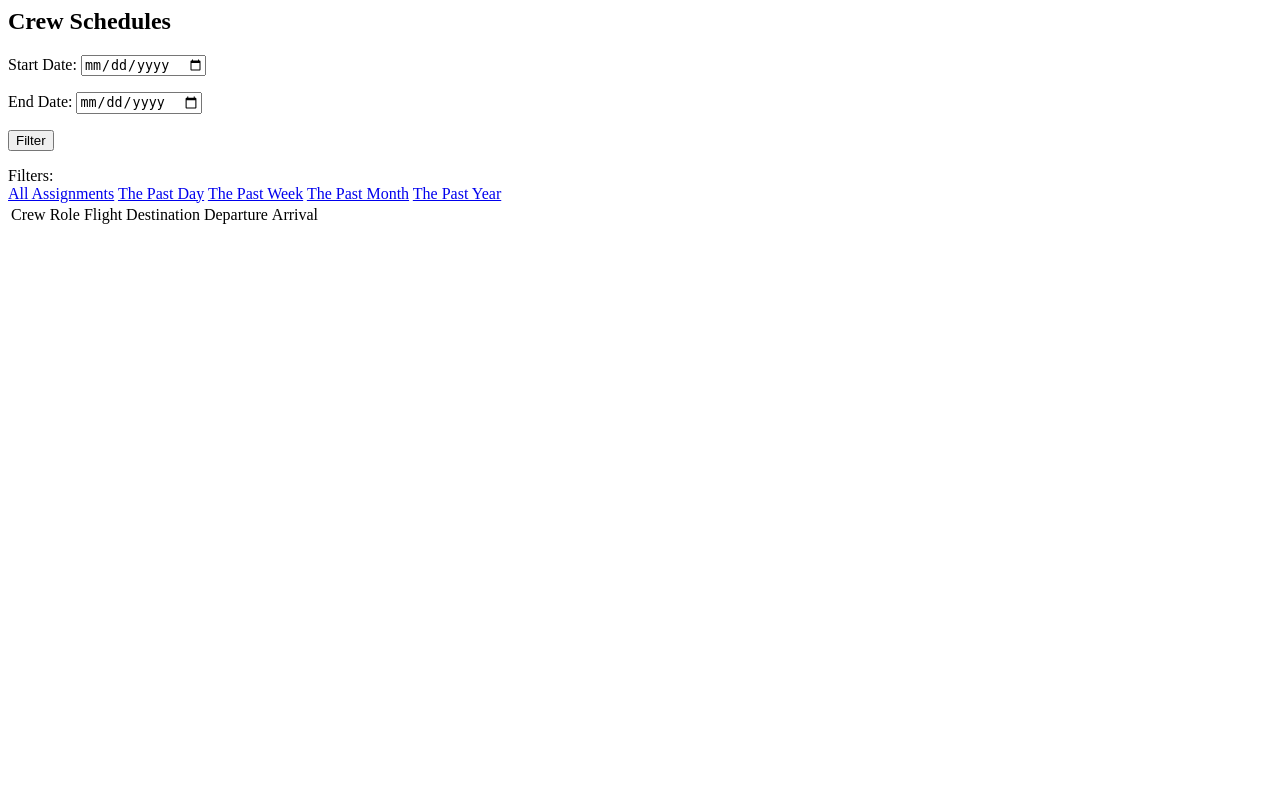
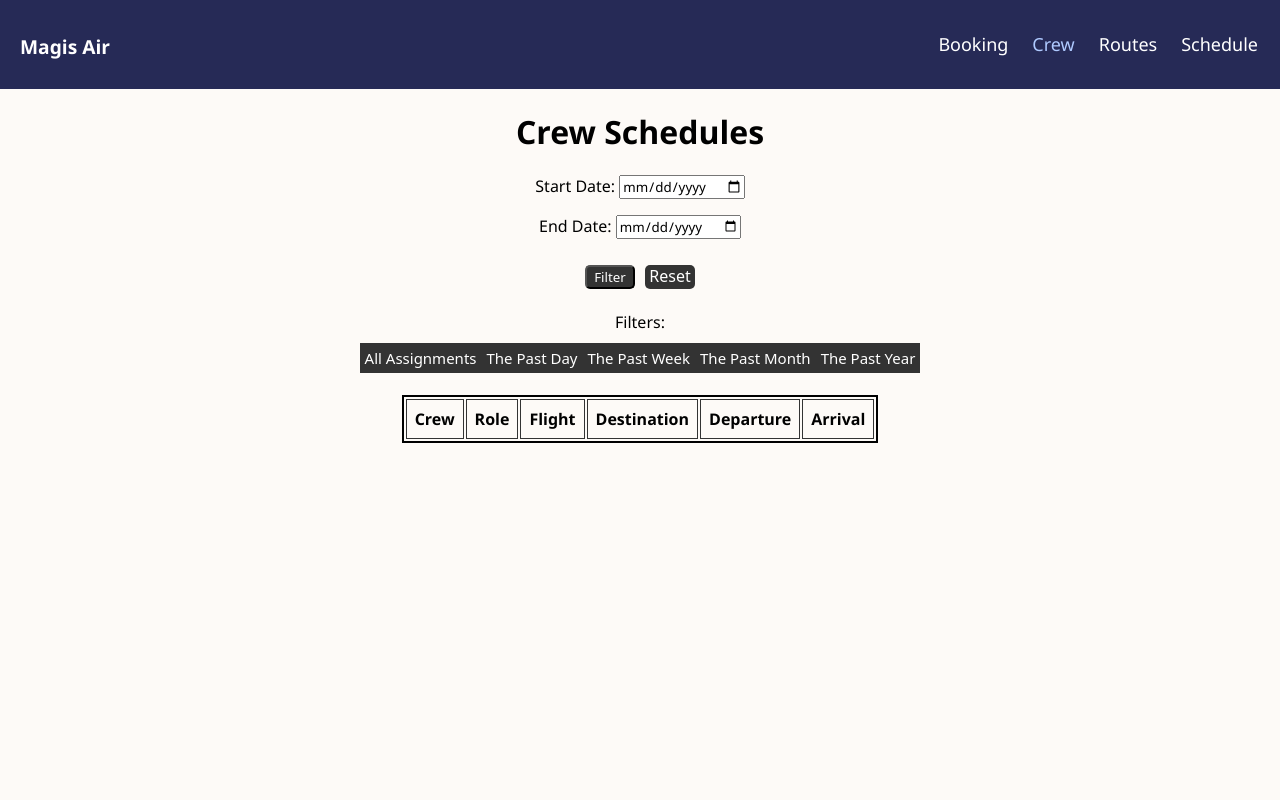
Before and after one commit to Alvallesteros/Magis-Air, a Django app: page /crew/ in a window 1280 px wide. Run offline with Django 3.2, Linux system fonts and the light colour scheme; data that the repository does not hold is empty.

Commit message:
added necessary files for frontend ^-^

```diff
--- a/MagisAir/MagisAir/settings.py
+++ b/MagisAir/MagisAir/settings.py
@@ -123,6 +123,7 @@ USE_TZ = True
 # https://docs.djangoproject.com/en/3.2/howto/static-files/
 
 STATIC_URL = '/static/'
+STATICFILES_DIRS = [os.path.join(BASE_DIR, 'static')]
 
 # Default primary key field type
 # https://docs.djangoproject.com/en/3.2/ref/settings/#default-auto-field
--- a/MagisAir/MagisAir/templates/base.html
+++ b/MagisAir/MagisAir/templates/base.html
@@ -1 +1,20 @@
-{% block content %}{% endblock %}
+<!DOCTYPE html>
+<html lang="en">
+{% load static %}
+    <head>
+        <meta charset="UTF-8">
+        <meta name="viewport" content="width=device-width, initial-scale=1.0">
+        <title>{% block title %}MagisAir{% endblock %}</title>
+        <link rel="stylesheet" href=" {% static '/css/style.css' %}">
+    </head>
+    <body>
+        <div class="container">
+            <div id="navigation">
+                {% block header %}{% endblock %}
+            </div>
+            <div id="content">
+                {% block content %}{% endblock %}
+            </div>
+        </div>
+    </body>
+</html>
--- a/MagisAir/app_crew/templates/app_crew/crew.html
+++ b/MagisAir/app_crew/templates/app_crew/crew.html
@@ -2,21 +2,42 @@
 
 {% block title %}Crew Schedules - MagisAir{% endblock %}
 
+{% block header %}
+  <div class="header">
+    <div class="header-left">
+      Magis Air
+    </div>
+    <div class="header-right">
+      <a href="booking/">Booking</a>
+      <a class="active" href="">Crew</a>
+      <a href="routes/">Routes</a>
+      <a href="../">Schedule</a>
+    </div>
+  </div>
+{% endblock %}
+
 {% block content %}
-  <h2>Crew Schedules</h2>
+  <center>
+    <h1>Crew Schedules</h1>
 
     <form method="get">
       {{ form.as_p }}
+      <div class="button-container">
         <button type="submit">Filter</button>
+        <a href="../">Reset</a>
+      </div>
     </form>
 
-  Filters: <br>
+    <br>Filters: <br>
+    <div class="filter-container">
       <a href="{% url 'crew_assignments' %}">All Assignments</a>
       <a href="{% url 'crew_assignments_filtered' filter_type='Past Day' %}">The Past Day</a>
       <a href="{% url 'crew_assignments_filtered' filter_type='Past Week' %}">The Past Week</a>
       <a href="{% url 'crew_assignments_filtered' filter_type='Past Month' %}">The Past Month</a>
       <a href="{% url 'crew_assignments_filtered' filter_type='Past Year' %}">The Past Year</a>
+    </div>
     <br>
+  </center>
 
   <table>
     <thead>
--- /dev/null
+++ b/MagisAir/static/css/style.css
@@ -0,0 +1,101 @@
+* {
+    font-family: 'Segoe UI', Roboto, Oxygen-Sans, Ubuntu, Cantarell, 'Helvetica Neue', sans-serif;
+}
+body {
+    background-color: #fdfaf7;
+    margin: 0px;
+}
+.header {
+    overflow: hidden;
+    padding: 20px 10px;
+    height: 30%;
+    width: auto;
+    align-items: baseline;
+    background-color: #262A56;
+    color: white;
+}
+.header a {
+   float: left;
+   color: white;
+   text-align: center;
+   padding: 12px;
+   text-decoration: none;
+   font-size: 18px;
+   line-height: 25px;
+   border-radius: 4px;
+   cursor: pointer;
+}
+.header a:hover {
+    background-color: #161933;
+    color: #afcaff;
+}
+.header a.active {
+    color: #afcaff;
+    pointer-events: none;
+
+}
+.header-left {
+    margin-top: 13px;
+    margin-left: 10px;
+    font-size: larger;
+    font-weight: bolder;
+    float: left;
+}
+.header-right {
+    float: right;
+}
+table {
+    margin: 0 auto;
+    border: 2px solid black;
+}
+thead {
+    width: fit-content;
+    font-weight: bold;
+}
+td {
+    text-align: center;
+    padding: 8px;
+    border: 1px solid #333;
+}
+.button-container {
+    display: flex;
+    gap: 10px;
+    justify-content: center;
+}
+.button-container button {
+    background-color: #333;
+    color: white;
+    border-radius: 5px;
+    text-align: center;
+    justify-content: center;
+    margin-top: 10px;
+    width: 50px;
+    font-family: noto sans;
+}
+.button-container a {
+    text-decoration: none;
+    background-color: #333;
+    color: white;
+    border-radius: 5px;
+    text-align: center;
+    justify-content: center;
+    margin-top: 10px;
+    width: 50px;
+    font-family: noto sans;
+}
+.filter-container {
+    display: flex;
+    justify-content: center;
+}
+.filter-container a{
+    text-decoration: none;
+    background-color: #333;
+    font-size: 15px;
+    color: white;
+    text-align: center;
+    justify-content: center;
+    margin-top: 10px;
+    padding: 5px;
+    width: auto;
+    font-family: noto sans;
+}
```
Lines whose indentation alone changed are shown as unchanged.
